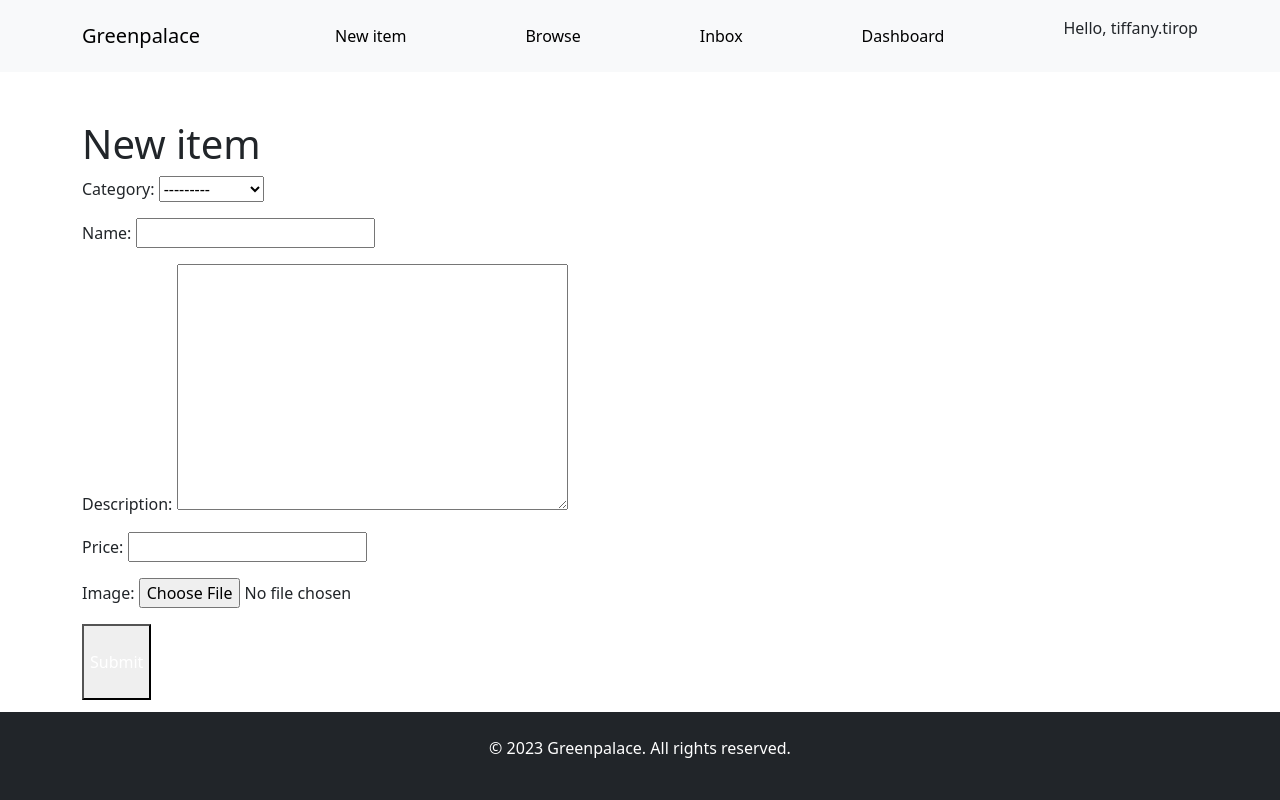
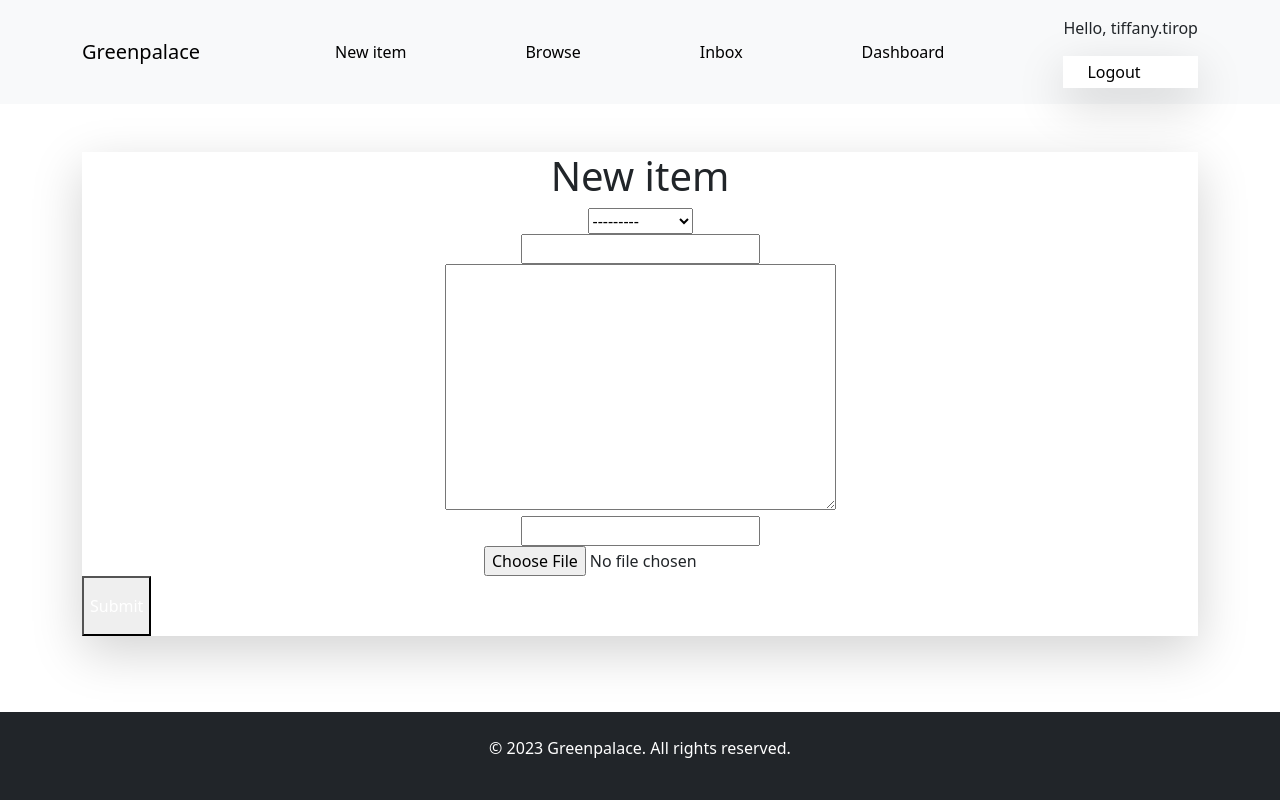
Before and after one commit to tiffytirop/Greenpalace, a Django app: page /items/new/ in a window 1280 px wide. Run offline with Django 4.2, Linux system fonts and the light colour scheme; a user stored in the database is signed in; data comes from the database, SQL or seed files in the repository; both versions use the stored data as it was after the commit; parts of the project's set-up code (start-up, migrations or seed data) failed here and were passed over.

Commit message:
report fix

```diff
--- a/Green/settings.py
+++ b/Green/settings.py
@@ -130,7 +130,7 @@ USE_TZ = True
 
 STATIC_URL = '/static/'
 MEDIA_URL = 'media/'
-STATICFILES_DIRS = [os.path.join(BASE_DIR, 'static')]
+#STATICFILES_DIRS = [os.path.join(BASE_DIR, 'static')]
 MEDIA_ROOT = BASE_DIR / 'media'
 
 # Default primary key field type
--- a/greenpalace/templates/greenpalace/base.html
+++ b/greenpalace/templates/greenpalace/base.html
@@ -27,7 +27,17 @@
             {% if request.user.is_authenticated %}
                 <a href="#" class="text-lg font-semibold hover:text-gray-500">Inbox</a>
                 <a href="{% url 'dashboard:index' %}" class="text-lg font-semibold hover:text-gray-500">Dashboard</a>
-                <p class="text-lg font-semibold mr-3">Hello, {{ request.user.username }}</p>
+                <div class="relative inline-block text-left">
+                    <p class="text-lg font-semibold mr-3 cursor-pointer" id="dropdown-button">
+                        Hello, {{ request.user.username }}
+                    </p>
+                    <div class="origin-top-right absolute right-0 mt-2 w-48 rounded-md shadow-lg bg-white ring-1 ring-black ring-opacity-5 focus:outline-none hidden" id="dropdown-menu" aria-labelledby="dropdown-button">
+                        <div class="py-1" role="menu" aria-orientation="vertical" aria-labelledby="dropdown-button">
+                            <a href="{% url 'greenpalace:logout' %}" class="block px-4 py-2 text-sm text-gray-700 hover:bg-gray-100 hover:text-gray-900" role="menuitem">Logout</a>
+                            <!-- Add more dropdown items as needed -->
+                        </div>
+                    </div>
+                </div>
             {% else %}
                 <a href="{% url 'greenpalace:signup' %}" class="text-lg font-semibold hover:text-gray-500">Sign Up</a>
                 <a href="{% url 'greenpalace:login' %}" class="text-lg font-semibold hover:text-gray-500">Log in</a>
--- a/greenpalace/urls.py
+++ b/greenpalace/urls.py
@@ -11,4 +11,5 @@ urlpatterns = [
     path('contact/', views.contact, name='contact'),
     path('signup/', views.Signup, name='signup'),
     path('login/', auth_views.LoginView.as_view(template_name='greenpalace/login.html', authentication_form=LoginForm), name='login'),
+    path('logout/', auth_views.LogoutView.as_view(template_name='greenpalace/logout.hml'), name='logout'),
 ]
--- a/item/admin.py
+++ b/item/admin.py
@@ -3,5 +3,6 @@ from django.contrib import admin
 # Register your models here
 from .models import Category,Item
 
+
 admin.site.register(Category)
 admin.site.register(Item)
--- a/item/templates/item/detail.html
+++ b/item/templates/item/detail.html
@@ -24,6 +24,9 @@
 
                     <a href="{% url 'item:edit' item.id %}" class="btn btn-primary mt-3">Edit</a>
                     <a href="{% url 'item:delete' item.id %}" class="btn btn-danger mt-3">Delete</a>
+                    <li class='nav-item'>
+                        <a class='nav-link' href={% url 'item:item_pdf'%}>Item Pdf </a>
+                    </li>
                 </div>
             {% else %}
                 <a href="{% url 'conversation:new' item.id %}" class="btn btn-success mt-4">Contact seller</a>
--- a/item/templates/item/form.html
+++ b/item/templates/item/form.html
@@ -3,25 +3,39 @@
 {% block title %}{{ title }}{% endblock %}
 
 {% block content %}
-<h1 class="mb-6 text-3xl">{{ title }}</h1>
+<div class="bg-gray-100 p-6 rounded-lg shadow-lg">
+    <h1 class="text-3xl font-semibold mb-6 text-center">{{ title }}</h1>
 
     <form method="post" action="." enctype="multipart/form-data">
         {% csrf_token %}
 
         <div class="space-y-4">
-        {{ form.as_p }}
+            {% for field in form %}
+            <div class="text-center">
+                {{ field }}
+            </div>
+            {% endfor %}
         </div>
 
         {% if form.errors or form.non_field_errors %}
-        <div class="mb-3 p-6 bg-red-100 rounded-xl">
+            <div class="mt-4 p-4 bg-red-100 text-red-600 rounded-lg">
+                <strong>Error:</strong>
+                <ul>
                     {% for field in form %}
-                {{ field.errors }}
+                        {% for error in field.errors %}
+                            <li>{{ error }}</li>
                         {% endfor %}
-
-            {{ form.non_field_errors }}
+                    {% endfor %}
+                    {% for error in form.non_field_errors %}
+                        <li>{{ error }}</li>
+                    {% endfor %}
+                </ul>
             </div>
         {% endif %}
 
-    <button class="mt-6 py-4 px-8 text-lg bg-green-500 hover:bg-black-700 rounded-xl text-white">Submit</button>
+        <button class="mt-6 py-3 px-6 bg-green-500 hover:bg-green-700 rounded-lg text-white font-semibold">
+            Submit
+        </button>
     </form>
+</div>
 {% endblock %}
--- a/item/urls.py
+++ b/item/urls.py
@@ -10,4 +10,5 @@ urlpatterns = [
     path('<int:pk>/', views.detail, name='detail'),
     path('<int:pk>/delete/', views.delete, name='delete'),
     path('<int:pk>/edit/', views.edit, name='edit'),
+    path('item_pdf', views.item_pdf, name='item_pdf'),
 ]
--- a/item/views.py
+++ b/item/views.py
@@ -4,7 +4,45 @@ from django.shortcuts import render, get_object_or_404, redirect
 
 from .forms import NewItemForm, EditItemForm
 from .models import Category, Item
+import csv
+from django.http import FileResponse
+import io
+from reportlab.pdfgen import canvas
+from reportlab.lib.units import inch
+from reportlab.lib.pagesizes import letter
 
+#Generate pdf File
+
+def item_pdf(request):
+    buf = io.BytesIO()
+    c= canvas.Canvas(buf,pagesize=letter, bottomup=0)
+    textob = c.beginText()
+    textob.setTextOrigin(inch,inch)
+    # textob.setFont('helvetica',14)
+
+    #lines=[
+    #    'this is line 1',
+    #    'line 2'
+    #]
+
+
+    items = Item.objects.all()
+    lines =[]
+
+    for item in items:
+        lines.append(item.name)
+        lines.append(item.description)
+
+
+    for line in lines:
+        textob.textLine(line)
+
+    c.drawText(textob)
+    c.showPage()
+    c.save()
+    buf.seek(0)
+
+    return FileResponse(buf, as_attachment=True, filename='item.pdf')
 
 def items(request):
     query = request.GET.get('query', '')
```
Also changed, not shown: greenpalace/templates/greenpalace/logout.html (added, +15 -0 lines), db.sqlite3, media/item_images/cabbage_G8wBVWN.jpg (added), 1 other file. Lines whose indentation alone changed are shown as unchanged.
